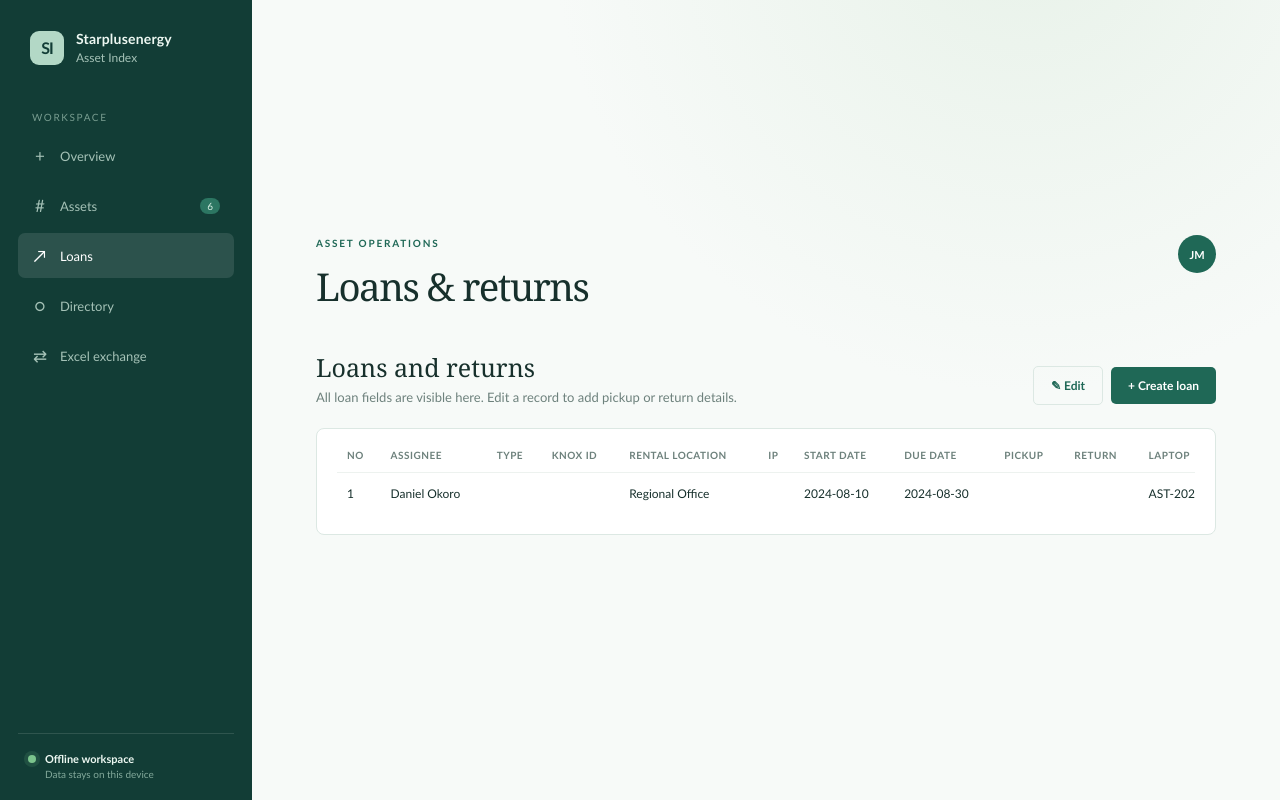
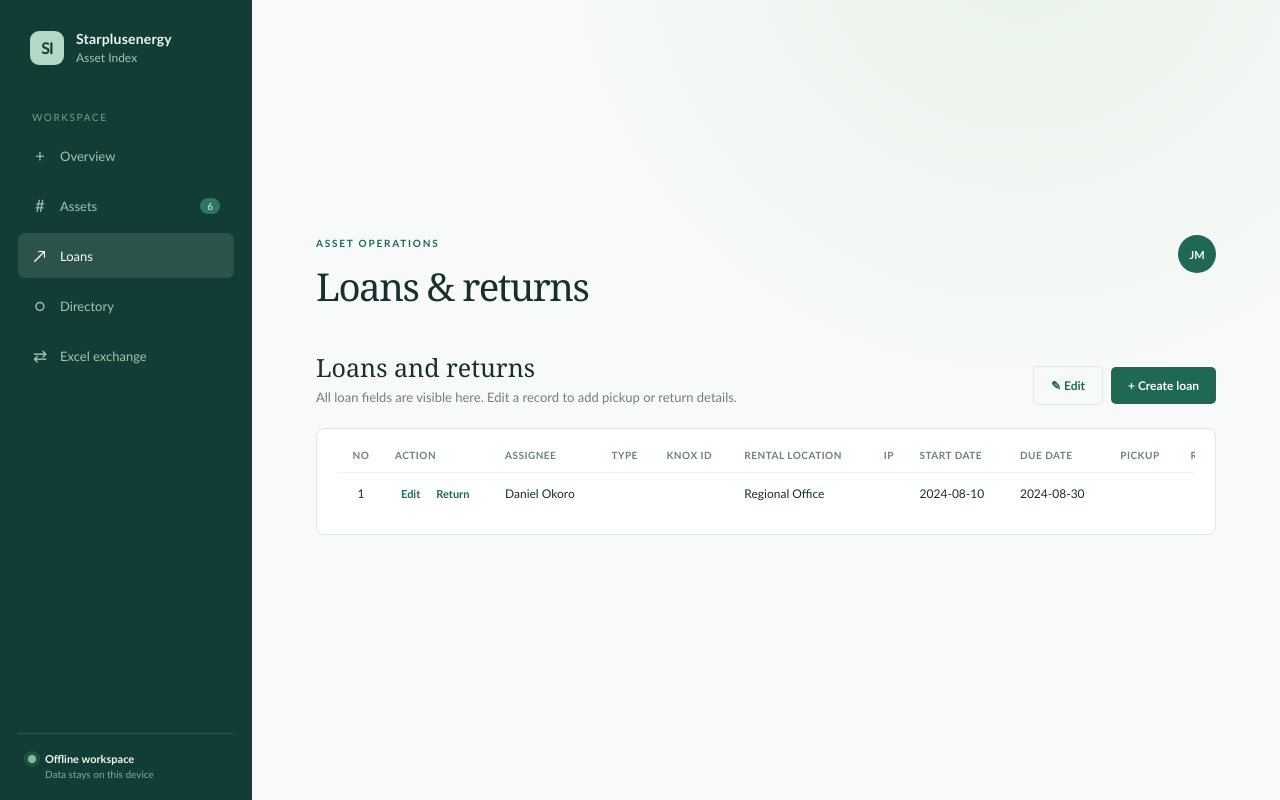
Before and after one commit to SDSAJames/Inventory-Management-Software, a React (Vite) app: page /#/loans in a window 1280 px wide. Built offline with nearby package versions, Linux system fonts and the light colour scheme.

Commit message:
Move edit button to left in the row

```diff
--- a/src/components/LoanTable.jsx
+++ b/src/components/LoanTable.jsx
@@ -3,10 +3,10 @@ import { readableLoanDate } from '../lib/utils';
 import { statusClass } from '../lib/utils';
 
 const HEADERS = [
-  'No', 'Assignee', 'Type', 'Knox ID', 'Rental location', 'IP',
+  'No', 'Action', 'Assignee', 'Type', 'Knox ID', 'Rental location', 'IP',
   'Start date', 'Due date', 'Pickup', 'Return',
   'Laptop', 'Adapter', 'Cable', 'Dongle', 'Keyboard', 'Mouse', 'Monitor', 'Ethernet',
-  'Others', 'Note', '',
+  'Others', 'Note',
 ];
 
 export default function LoanTable({ loans, assets, editMode, onSaveLoan, onReturnLoan }) {
@@ -55,7 +55,12 @@ export default function LoanTable({ loans, assets, editMode, onSaveLoan, onRetur
         <thead>
           <tr>
             {HEADERS.map((h, i) => (
-              <th key={i}>{h}</th>
+              <th
+                key={i}
+                className={i === 0 ? 'col-no' : i === 1 ? 'col-action' : undefined}
+              >
+                {h}
+              </th>
             ))}
           </tr>
         </thead>
@@ -69,7 +74,13 @@ export default function LoanTable({ loans, assets, editMode, onSaveLoan, onRetur
               const deq = draft.equipment || {};
               return (
                 <tr key={loan.id} className="editing-row">
-                  <td>{index + 1}</td>
+                  <td className="col-no">{index + 1}</td>
+                  <td className="col-action">
+                    <div className="edit-actions">
+                      <button className="text-button" onClick={saveEdit}>Save</button>
+                      <button className="text-button" onClick={cancelEdit}>Cancel</button>
+                    </div>
+                  </td>
                   <td><input className="inline-input" value={draft.assignee || ''} onChange={(e) => update('assignee', e.target.value)} /></td>
                   <td>
                     <select className="inline-select" value={draft.assigneeType || 'Business traveler'} onChange={(e) => update('assigneeType', e.target.value)}>
@@ -94,19 +105,26 @@ export default function LoanTable({ loans, assets, editMode, onSaveLoan, onRetur
                   <td><input className="inline-input" value={deq['Ethernet cable'] || ''} onChange={(e) => updateEq('Ethernet cable', e.target.value)} /></td>
                   <td><input className="inline-input" value={draft.others || ''} onChange={(e) => update('others', e.target.value)} /></td>
                   <td><input className="inline-input" value={draft.note || draft.purpose || ''} onChange={(e) => update('note', e.target.value)} /></td>
-                  <td>
-                    <div className="edit-actions">
-                      <button className="text-button" onClick={saveEdit}>Save</button>
-                      <button className="text-button" onClick={cancelEdit}>Cancel</button>
-                    </div>
-                  </td>
                 </tr>
               );
             }
 
             return (
               <tr key={loan.id}>
-                <td>{index + 1}</td>
+                <td className="col-no">{index + 1}</td>
+                <td className="col-action">
+                  <div className="edit-actions">
+                    {editMode && (
+                      <button className="text-button" onClick={() => startEdit(loan)} title="Edit inline">✎</button>
+                    )}
+                    {!editMode && (
+                      <button className="text-button" onClick={() => startEdit(loan)}>Edit</button>
+                    )}
+                    {(loan.status === 'Active' || loan.status === 'Overdue') && (
+                      <button className="text-button" onClick={() => onReturnLoan(loan.id)}>Return</button>
+                    )}
+                  </div>
+                </td>
                 <td>{loan.assignee || loan.borrower || ''}</td>
                 <td>{loan.assigneeType || ''}</td>
                 <td>{loan.knoxId || ''}</td>
@@ -126,19 +144,6 @@ export default function LoanTable({ loans, assets, editMode, onSaveLoan, onRetur
                 <td>{eq['Ethernet cable'] || ''}</td>
                 <td>{loan.others || ''}</td>
                 <td>{loan.note || loan.purpose || ''}</td>
-                <td>
-                  <div className="edit-actions">
-                    {editMode && (
-                      <button className="text-button" onClick={() => startEdit(loan)} title="Edit inline">✎</button>
-                    )}
-                    {!editMode && (
-                      <button className="text-button" onClick={() => startEdit(loan)}>Edit</button>
-                    )}
-                    {(loan.status === 'Active' || loan.status === 'Overdue') && (
-                      <button className="text-button" onClick={() => onReturnLoan(loan.id)}>Return</button>
-                    )}
-                  </div>
-                </td>
               </tr>
             );
           })}
--- a/src/index.css
+++ b/src/index.css
@@ -179,6 +179,47 @@ tbody tr:hover { background: #f7fbf8; }
 .loan-table { min-width: 1800px; }
 .loan-table td { white-space: normal; vertical-align: top; max-width: 180px; }
 
+.loan-table th.col-no,
+.loan-table td.col-no {
+  position: sticky;
+  left: 0;
+  z-index: 2;
+  width: 48px;
+  min-width: 48px;
+  max-width: 48px;
+  text-align: center;
+  background: #ffffff;
+}
+.loan-table th.col-no {
+  background: var(--panel);
+  z-index: 3;
+}
+
+.loan-table th.col-action,
+.loan-table td.col-action {
+  position: sticky;
+  left: 48px;
+  z-index: 2;
+  width: 110px;
+  min-width: 110px;
+  background: #ffffff;
+  box-shadow: 3px 0 5px -2px rgba(23, 48, 44, .1);
+}
+.loan-table th.col-action {
+  background: var(--panel);
+  z-index: 3;
+}
+
+.loan-table tbody tr:hover td.col-no,
+.loan-table tbody tr:hover td.col-action {
+  background: #f7fbf8;
+}
+
+.loan-table tr.editing-row td.col-no,
+.loan-table tr.editing-row td.col-action {
+  background: #f0f7f3 !important;
+}
+
 /* ── Inline editing ───────────────────────────────────── */
 .editing-row { background: #f0f7f3 !important; }
 .editing-row td { padding: 6px 4px; }
```
